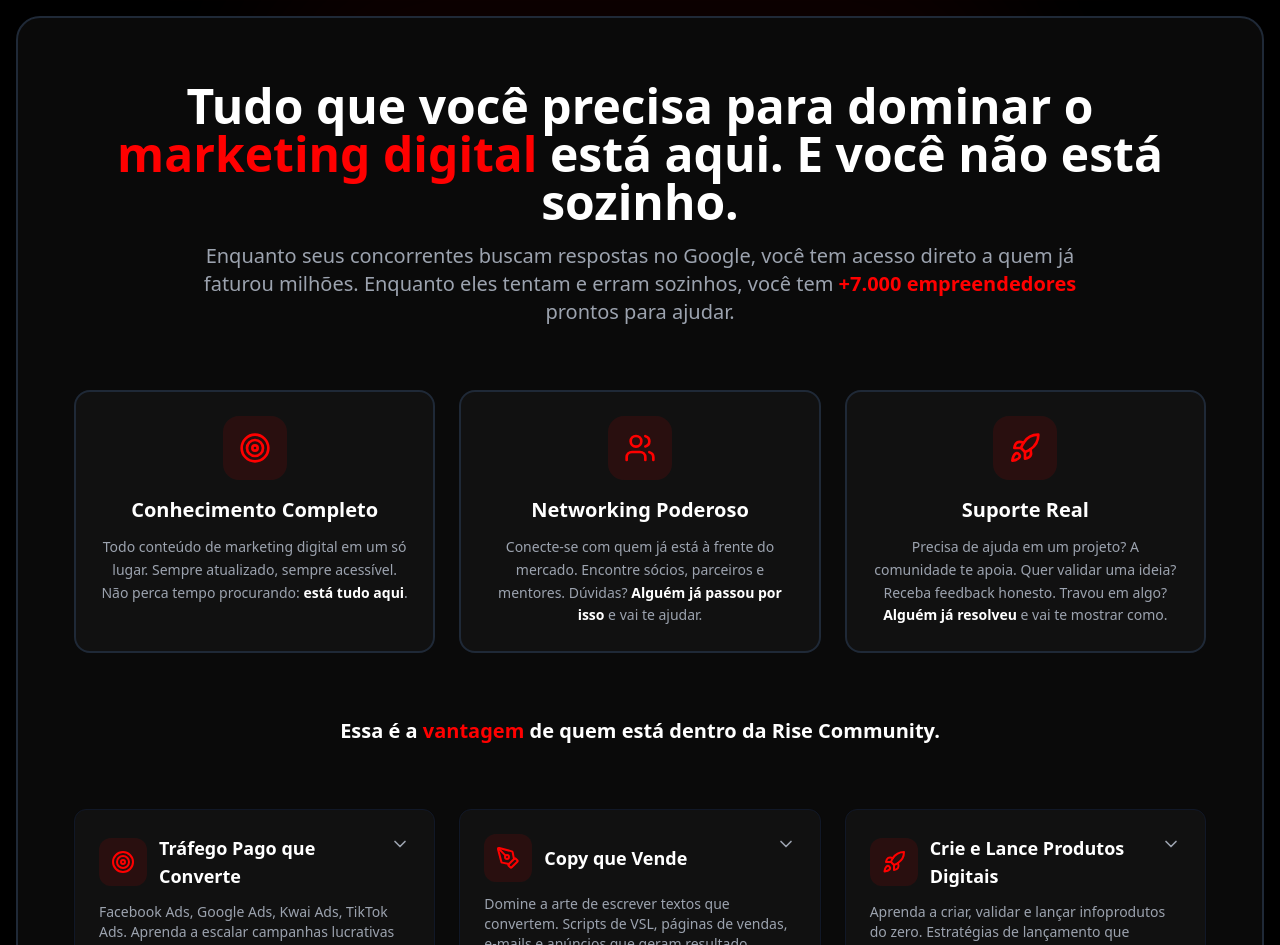
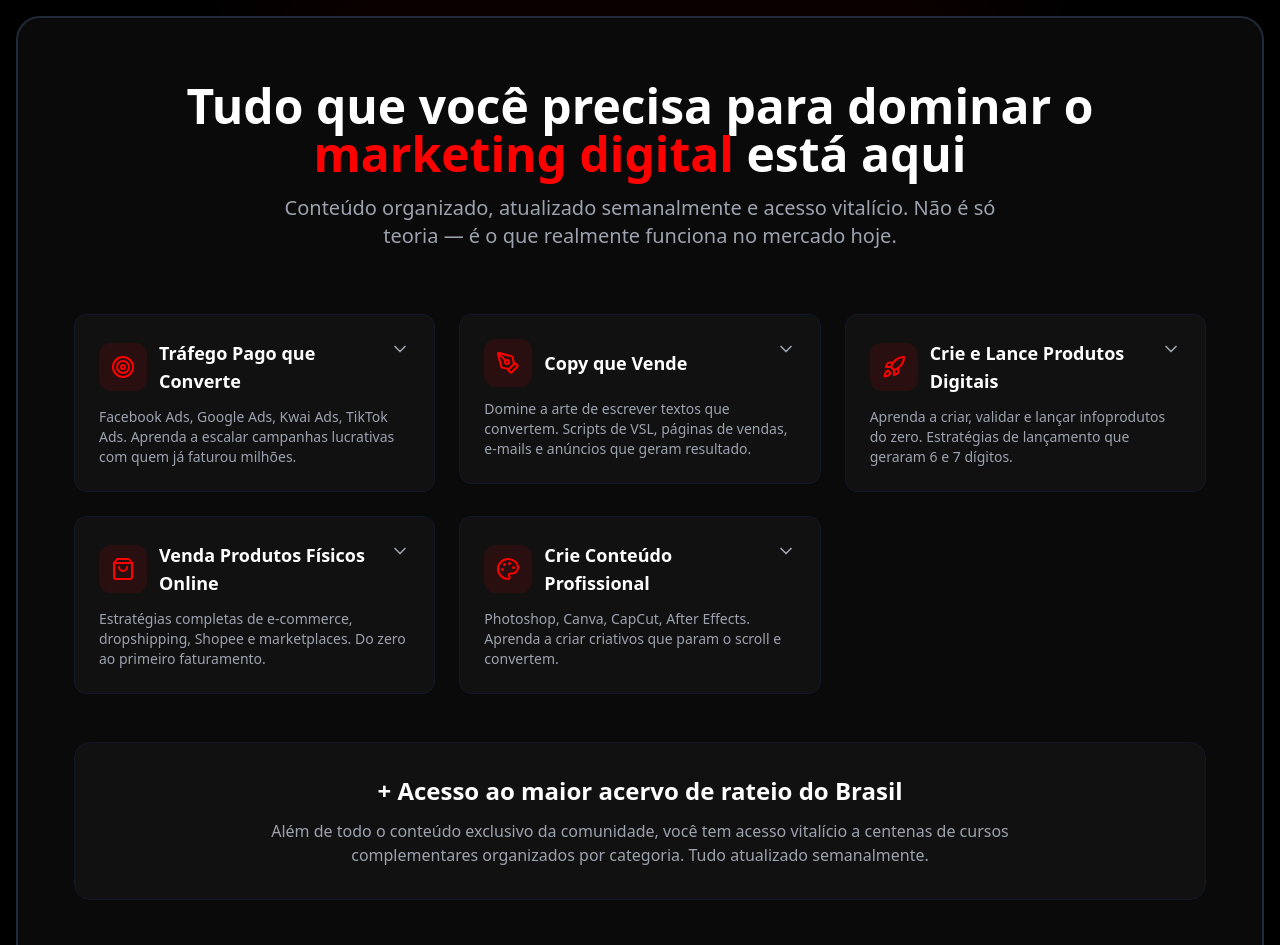
Before and after one commit to alessanderlaem-lang/course-drag-finder, a React (Vite) app: page / in a window 1280 px wide. Shown: the part 880-1825 px from the top of the page. Built offline with nearby package versions, Linux system fonts and the light colour scheme; the HTML template or start-up script is replaced by a standard one.

Commit message:
Reverted to commit 186f068c2b18221b96381e73d580a2f9087b1e4c

```diff
--- a/src/components/CommunityShowcase.tsx
+++ b/src/components/CommunityShowcase.tsx
@@ -118,73 +118,23 @@ const CommunityShowcase = () => {
   return (
     <section
       ref={sectionRef}
-      className="relative py-2 sm:py-20 lg:py-24 px-2 sm:px-4 bg-black"
+      className="relative py-4 sm:py-20 lg:py-24 px-4 bg-black"
     >
       {/* Gradiente sutil de fundo */}
       <div className="absolute top-0 left-1/2 -translate-x-1/2 w-[800px] h-[400px] bg-red-500/5 rounded-full blur-3xl pointer-events-none" />
 
       {/* Container Principal */}
       <div className="relative max-w-7xl mx-auto">
-        <div className={`relative bg-[#0a0a0a] border-2 border-gray-800 rounded-3xl p-6 sm:p-10 lg:p-14 pt-20 sm:pt-14 lg:pt-16 transition-all duration-1000 shadow-2xl ${isVisible ? 'opacity-100 translate-y-0' : 'opacity-0 translate-y-10'}`}>
+        <div className={`relative bg-[#0a0a0a] border-2 border-gray-800 rounded-3xl p-8 sm:p-10 lg:p-14 pt-20 sm:pt-14 lg:pt-16 transition-all duration-1000 shadow-2xl ${isVisible ? 'opacity-100 translate-y-0' : 'opacity-0 translate-y-10'}`}>
 
           {/* Header */}
           <div className="relative text-center mb-12 sm:mb-16">
             <h2 className="relative text-3xl sm:text-4xl md:text-5xl font-bold text-white mb-4">
               Tudo que você precisa para dominar o{" "}
-              <span className="text-red-500">marketing digital</span> está aqui.{" "}
-              <span className="text-white">E você não está sozinho.</span>
+              <span className="text-red-500">marketing digital</span> está aqui
             </h2>
-            <p className="relative text-base sm:text-lg lg:text-xl text-gray-400 max-w-4xl mx-auto mb-8">
-              Enquanto seus concorrentes buscam respostas no Google, você tem acesso direto a quem já faturou milhões. Enquanto eles tentam e erram sozinhos, você tem <span className="text-red-500 font-bold">+7.000 empreendedores</span> prontos para ajudar.
-            </p>
-          </div>
-
-          {/* Vantagem Competitiva - 3 Pilares */}
-          <div className="grid grid-cols-1 md:grid-cols-3 gap-6 mb-12 sm:mb-16">
-            {/* Conhecimento Completo */}
-            <div className="relative bg-[#111111] border-2 border-gray-800 rounded-2xl p-6 hover:border-red-500/30 transition-all duration-300">
-              <div className="flex flex-col items-center text-center">
-                <div className="p-4 bg-red-500/10 rounded-2xl mb-4">
-                  <Target className="w-8 h-8 text-red-500" />
-                </div>
-                <h3 className="text-xl font-bold text-white mb-3">Conhecimento Completo</h3>
-                <p className="text-gray-400 text-sm leading-relaxed">
-                  Todo conteúdo de marketing digital em um só lugar. Sempre atualizado, sempre acessível. Não perca tempo procurando: <span className="text-white font-semibold">está tudo aqui</span>.
-                </p>
-              </div>
-            </div>
-
-            {/* Networking Poderoso */}
-            <div className="relative bg-[#111111] border-2 border-gray-800 rounded-2xl p-6 hover:border-red-500/30 transition-all duration-300">
-              <div className="flex flex-col items-center text-center">
-                <div className="p-4 bg-red-500/10 rounded-2xl mb-4">
-                  <Users className="w-8 h-8 text-red-500" />
-                </div>
-                <h3 className="text-xl font-bold text-white mb-3">Networking Poderoso</h3>
-                <p className="text-gray-400 text-sm leading-relaxed">
-                  Conecte-se com quem já está à frente do mercado. Encontre sócios, parceiros e mentores. Dúvidas? <span className="text-white font-semibold">Alguém já passou por isso</span> e vai te ajudar.
-                </p>
-              </div>
-            </div>
-
-            {/* Suporte Real */}
-            <div className="relative bg-[#111111] border-2 border-gray-800 rounded-2xl p-6 hover:border-red-500/30 transition-all duration-300">
-              <div className="flex flex-col items-center text-center">
-                <div className="p-4 bg-red-500/10 rounded-2xl mb-4">
-                  <Rocket className="w-8 h-8 text-red-500" />
-                </div>
-                <h3 className="text-xl font-bold text-white mb-3">Suporte Real</h3>
-                <p className="text-gray-400 text-sm leading-relaxed">
-                  Precisa de ajuda em um projeto? A comunidade te apoia. Quer validar uma ideia? Receba feedback honesto. Travou em algo? <span className="text-white font-semibold">Alguém já resolveu</span> e vai te mostrar como.
-                </p>
-              </div>
-            </div>
-          </div>
-
-          {/* Frase de Impacto */}
-          <div className="text-center mb-12 sm:mb-16">
-            <p className="text-lg sm:text-xl font-bold text-white">
-              Essa é a <span className="text-red-500">vantagem</span> de quem está dentro da Rise Community.
+            <p className="relative text-base sm:text-lg lg:text-xl text-gray-400 max-w-3xl mx-auto">
+              Conteúdo organizado, atualizado semanalmente e acesso vitalício. Não é só teoria — é o que realmente funciona no mercado hoje.
             </p>
           </div>
 
```
